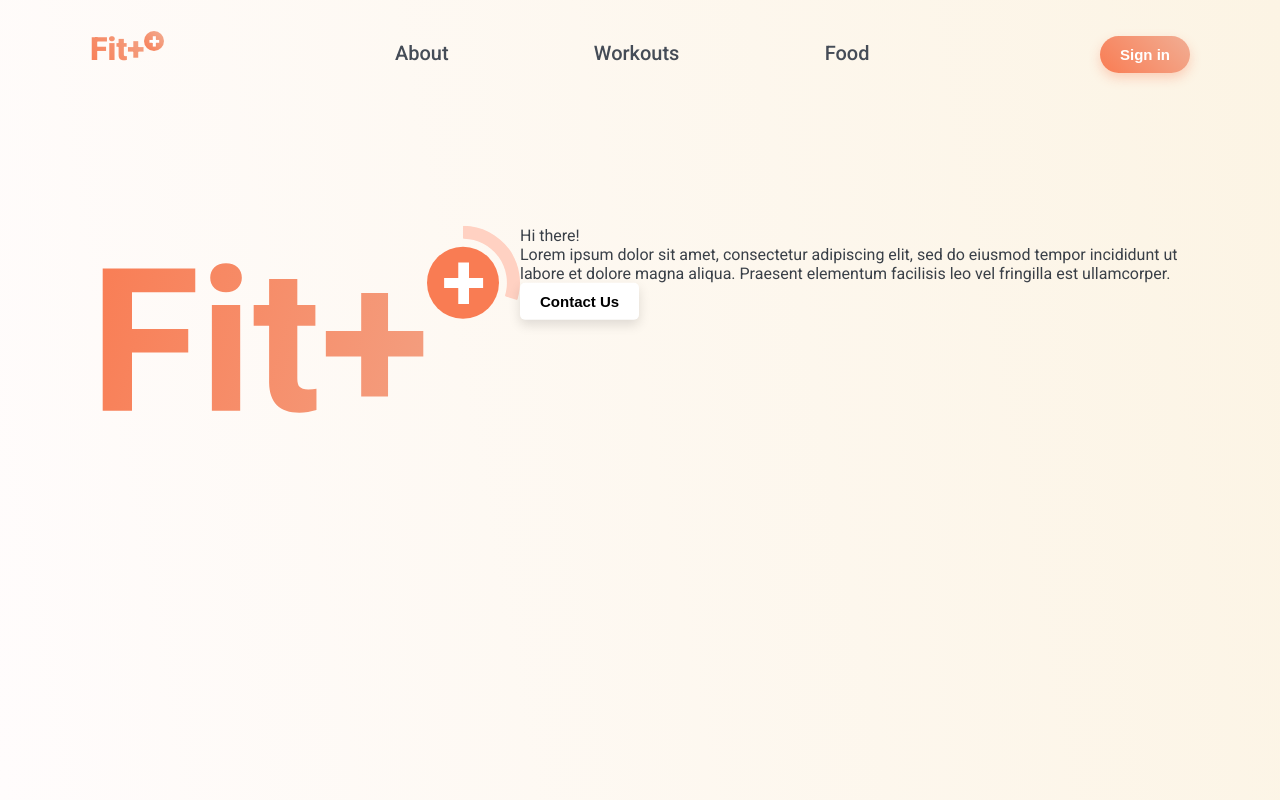
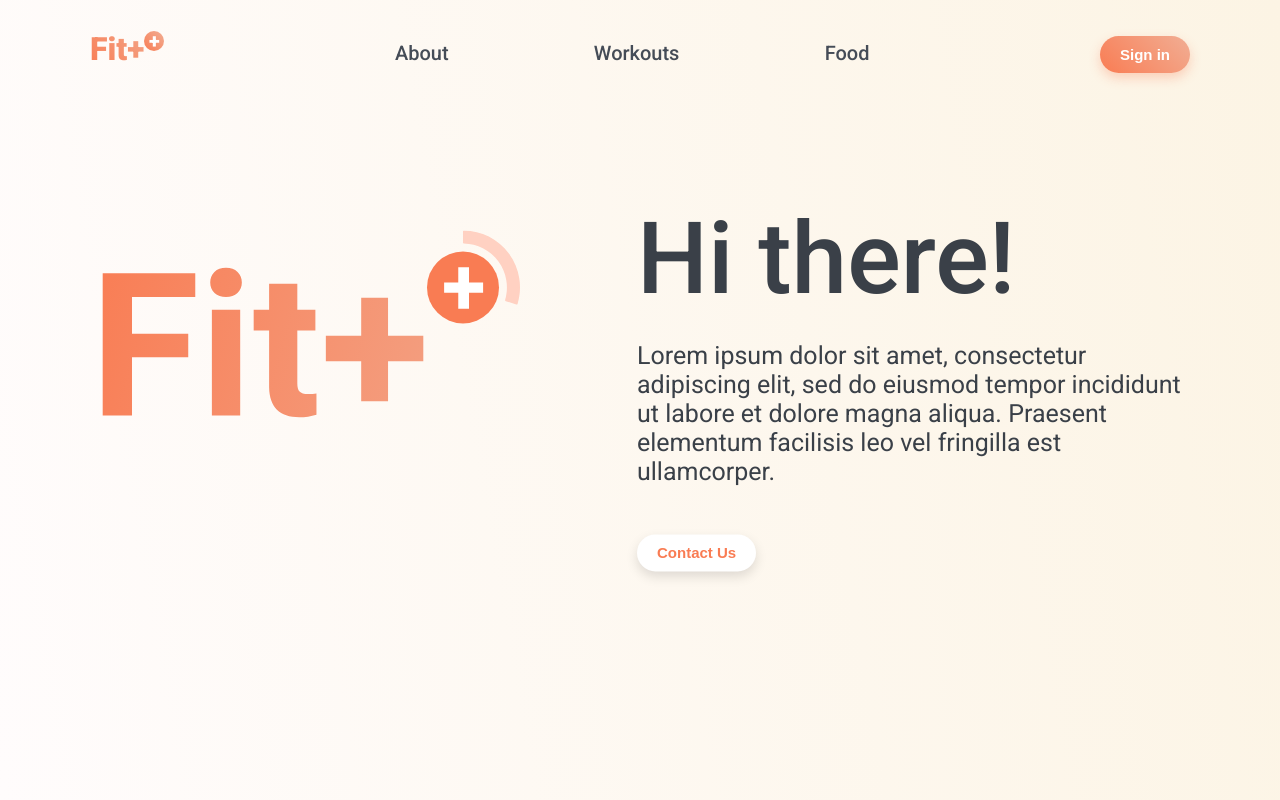
Before and after one commit to FitPlusPlus-Team/FitPlusPlus, a React (Create React App) app in the folder fitplusplus/: page /about in a window 1280 px wide. Built offline with nearby package versions, Linux system fonts and the light colour scheme.

Commit message:
finished the about page ig

```diff
--- a/fitplusplus/src/components/about/about.jsx
+++ b/fitplusplus/src/components/about/about.jsx
@@ -9,7 +9,7 @@ const About = () => {
         <Navbar />
       </header>
       <div className="about-container">
-        <div className="logo">
+        <div className="about-logo">
           <svg
             width="430"
             height="234"
--- a/fitplusplus/src/components/about/style.css
+++ b/fitplusplus/src/components/about/style.css
@@ -7,9 +7,39 @@
 .about-container {
   display: flex;
   position: relative;
-  top: 35%;
-  transform: translate(0, -65%);
+  top: 40%;
+  transform: translate(0, -60%);
   padding: 0 50px;
   max-width: 1200px;
   margin: auto;
 }
+
+.about-logo {
+  margin-right: 117px;
+  margin-top: 30px;
+}
+
+.greeting,
+.quote {
+  color: #3a4048;
+}
+
+.greeting {
+  font-weight: 500;
+  font-size: 100px;
+  line-height: 117px;
+  margin-bottom: 24px;
+}
+
+.quote {
+  font-style: normal;
+  font-weight: normal;
+  font-size: 25px;
+  line-height: 29px;
+  margin-bottom: 48px;
+}
+
+.contactBtn {
+  border-radius: 34px;
+  color: var(--accent);
+}
```
